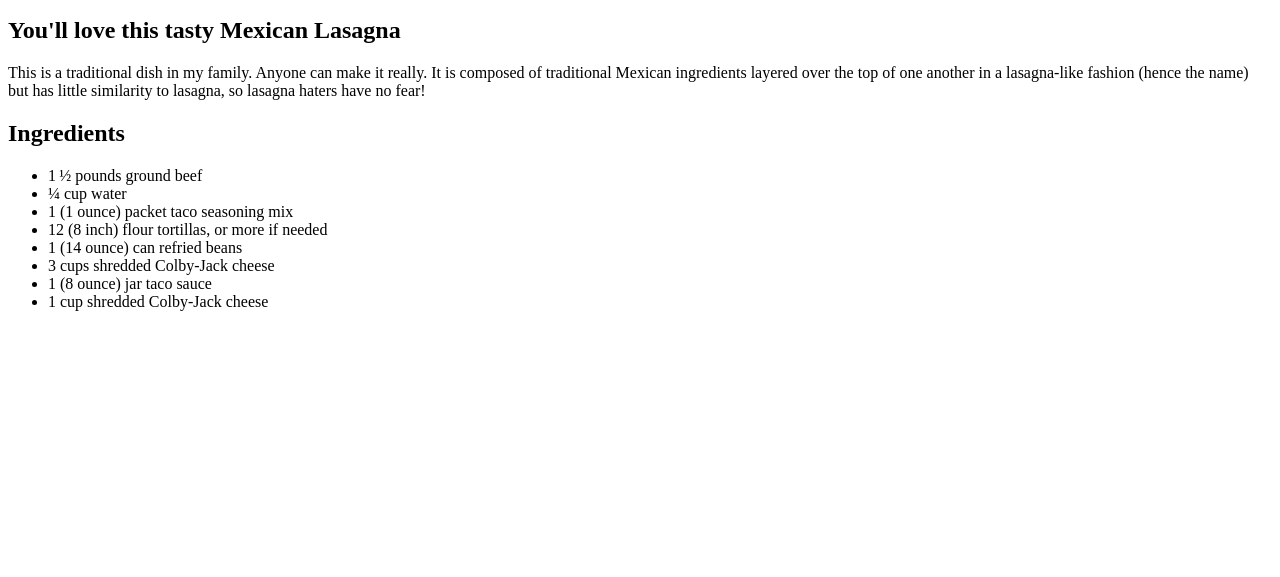
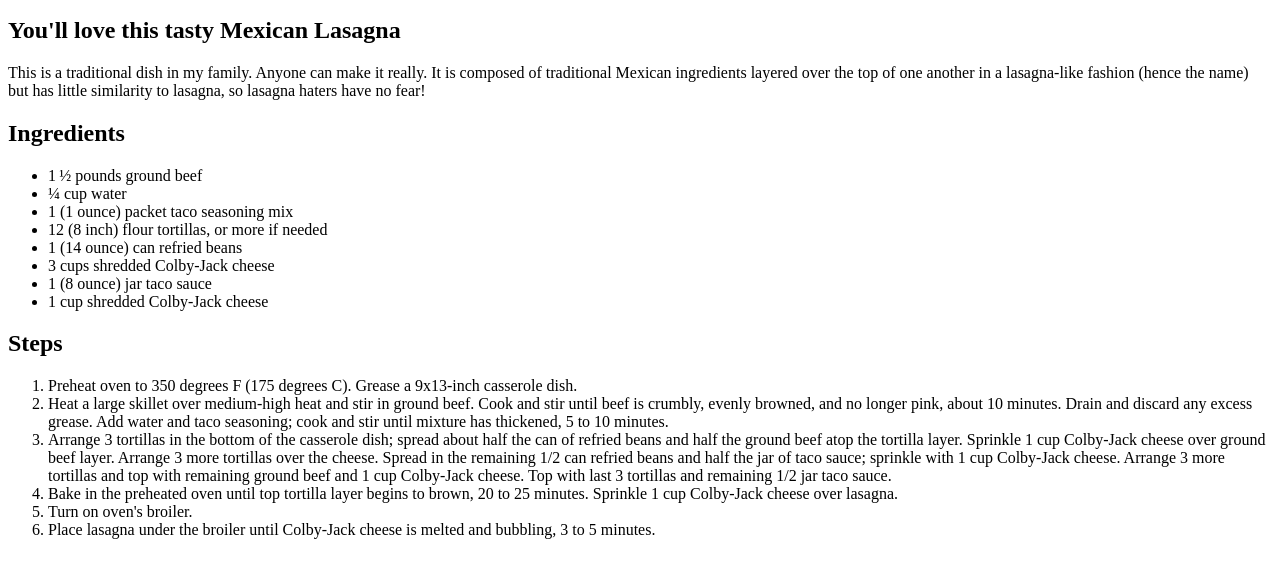
Before and after one commit to pyrostic/odin-recipes, a plain HTML site: page recipes/lasagna.html in a window 1280 px wide. Shown: the part 101-678 px from the top of the page. Drawn offline with Linux system fonts and the light colour scheme.

Commit message:
Added cooking steps to lasagna

```diff
--- a/recipes/lasagna.html
+++ b/recipes/lasagna.html
@@ -33,5 +33,25 @@
                 <li> 1 (8 ounce) jar taco sauce</li>
                 <li> 1 cup shredded Colby-Jack cheese </li>
             </ul>
+        <h2>Steps</h2>
+            <ol>
+                <li> Preheat oven to 350 degrees F (175 degrees C). Grease a 9x13-inch casserole dish.</li>
+
+                <li> Heat a large skillet over medium-high heat and stir in ground beef. Cook and stir until beef is crumbly, evenly browned, and no longer pink, about 10 minutes. Drain and discard any excess grease. Add water and taco seasoning; cook and stir until mixture has thickened, 5 to 10 minutes.</li>
+
+
+                <li> Arrange 3 tortillas in the bottom of the casserole dish; spread about half the can of refried beans and half the ground beef atop the tortilla layer. Sprinkle 1 cup Colby-Jack cheese over ground beef layer. Arrange 3 more tortillas over the cheese. Spread in the remaining 1/2 can refried beans and half the jar of taco sauce; sprinkle with 1 cup Colby-Jack cheese. Arrange 3 more tortillas and top with remaining ground beef and 1 cup Colby-Jack cheese. Top with last 3 tortillas and remaining 1/2 jar taco sauce.</li>
+
+
+                <li> Bake in the preheated oven until top tortilla layer begins to brown, 20 to 25 minutes. Sprinkle 1 cup Colby-Jack cheese over lasagna.</li>
+
+
+                <li> Turn on oven's broiler.</li>
+
+
+                <li>Place lasagna under the broiler until Colby-Jack cheese is melted and bubbling, 3 to 5 minutes.</li>
+
+            </ol>
+
     </body>
 </html>
```
Lines whose indentation alone changed are shown as unchanged.
